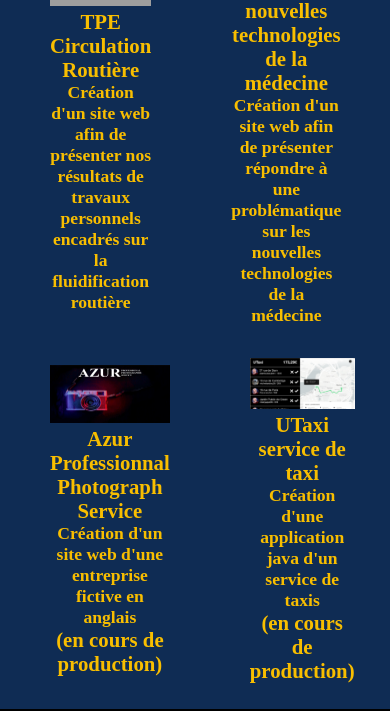
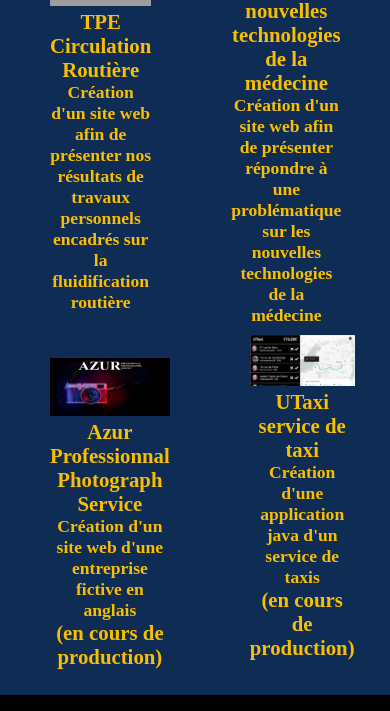
Before and after one commit to WelcomeToZhaun/Site-perso, a plain HTML site: page index.html in a window 390 px wide. Shown: the part 1717-2428 px from the top of the page. Drawn offline with Linux system fonts and the light colour scheme; grey boxes are pictures that could not be loaded.

Commit message:
Update index.css

```diff
--- a/index.css
+++ b/index.css
@@ -394,6 +394,9 @@ main .projets h1{
         margin: 0;
     }
 
+    .proj4{
+        margin-top: -16px;
+    }
 }
 
     /* Format tablette et portabel*/
```
